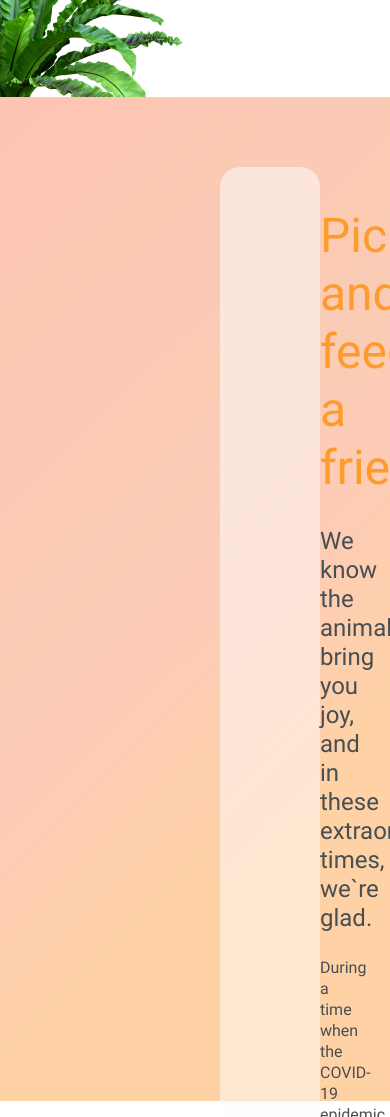
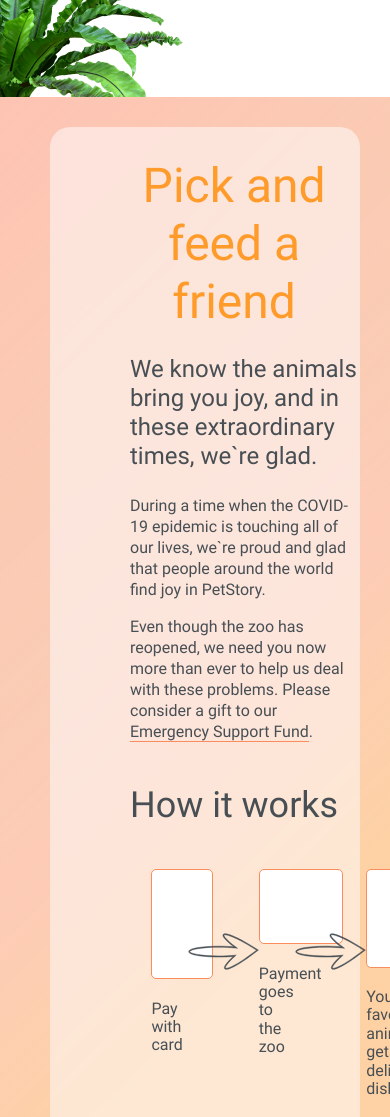
Before and after one commit to wecansur/online_zoo, a website built with webpack: page src/pages/main/index.html in a window 390 px wide. Shown: the part 1819-2936 px from the top of the page. Built offline with nearby package versions, Linux system fonts and the light colour scheme.

Commit message:
feat: adapte p-n-f to 1000px

```diff
--- a/src/sass/base/_base-styles.scss
+++ b/src/sass/base/_base-styles.scss
@@ -8,7 +8,7 @@ body {
 
 .container {
     @include desktop-container;
-    @media (max-width: 1365px) {
+    @media (max-width: 1530px) {
         padding: 0 100px;
     }
 
--- a/src/sass/pages/_main-page.scss
+++ b/src/sass/pages/_main-page.scss
@@ -74,7 +74,7 @@
     background-position: top right;
     background-repeat: no-repeat;
 
-    @media (max-width: 1365px) {
+    @media (max-width: 1530px) {
         background-image: none;
     }
 
@@ -356,11 +356,15 @@
 // pick-n-feed
 
 .pick-n-feed {
-    height: 1004px;
+   // height: 1004px;
     padding: 70px 220px 100px 220px;
 
     background: linear-gradient(315.75deg, rgba(254, 210, 144, 0.7) 30.06%, #FEBDAB 100.95%, rgba(254, 210, 144, 0.7) 106.36%), linear-gradient(315.75deg, rgba(254, 189, 171, 0.74) 30.06%, rgba(243, 169, 248, 0.66) 50.74%, #E0D8F0 80.49%, #EAF7FE 127.9%, #EAF7FE 149.54%), linear-gradient(315.75deg, rgba(254, 189, 171, 0.74) 30.06%, rgba(243, 169, 248, 0.66) 50.74%, #E0D8F0 80.49%, #EAF7FE 127.9%, #EAF7FE 149.54%);
     opacity: 0.9;
+
+    @media (max-width: 1300px) {
+        padding: 30px 30px 50px 50px;
+    }
 
     .container {
         padding: 40px 0 60px 100px;
@@ -370,6 +374,11 @@
         background: rgba(253, 253, 255, 0.52);
         backdrop-filter: blur(2px);
         border-radius: 20px;
+
+        @media (max-width: 1300px) {
+            padding: 30px 0 50px 80px;
+
+        }
 
         .circle-button {
            margin-left: 31.3%;
@@ -387,6 +396,11 @@
     text-align: center;
 
     color: #FE9013;
+
+
+    @media (max-width: 1000px) {
+        margin-bottom: 20px;
+    }
 }
 
 .pick-text-big {
@@ -401,6 +415,10 @@
     font-weight: 500;
     font-size: 16px;
     line-height: 21px;
+
+    @media (max-width: 1000px) {
+        width: 97%;
+    }
 }
 
 .pick-text {
@@ -411,6 +429,11 @@
     font-weight: 400;
     font-size: 16px;
     line-height: 21px;
+
+    @media (max-width: 1000px) {
+        width: 97%;
+        margin-bottom: 40px;
+    }
 
     span {
         border-bottom: 1px solid $orange;
```
